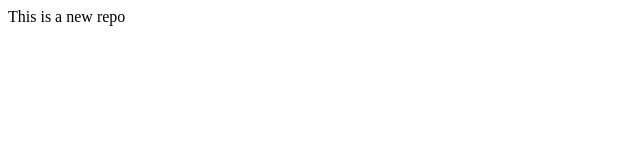
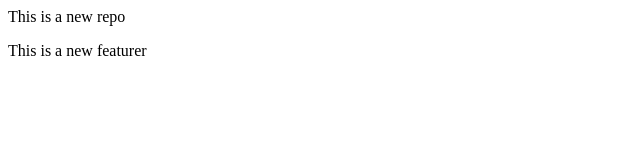
Before and after one commit to MANASSANKHLA/localrepo, a plain HTML site: page index.html in a window 1280 px wide. Shown: the whole page, without its empty margins (0-640 px from the left). Drawn offline with Linux system fonts and the light colour scheme.

Commit message:
Add new feature

```diff
--- a/index.html
+++ b/index.html
@@ -1 +1,2 @@
 <p>This is a new repo</p>
+<p>This is a new featurer</p>
```
